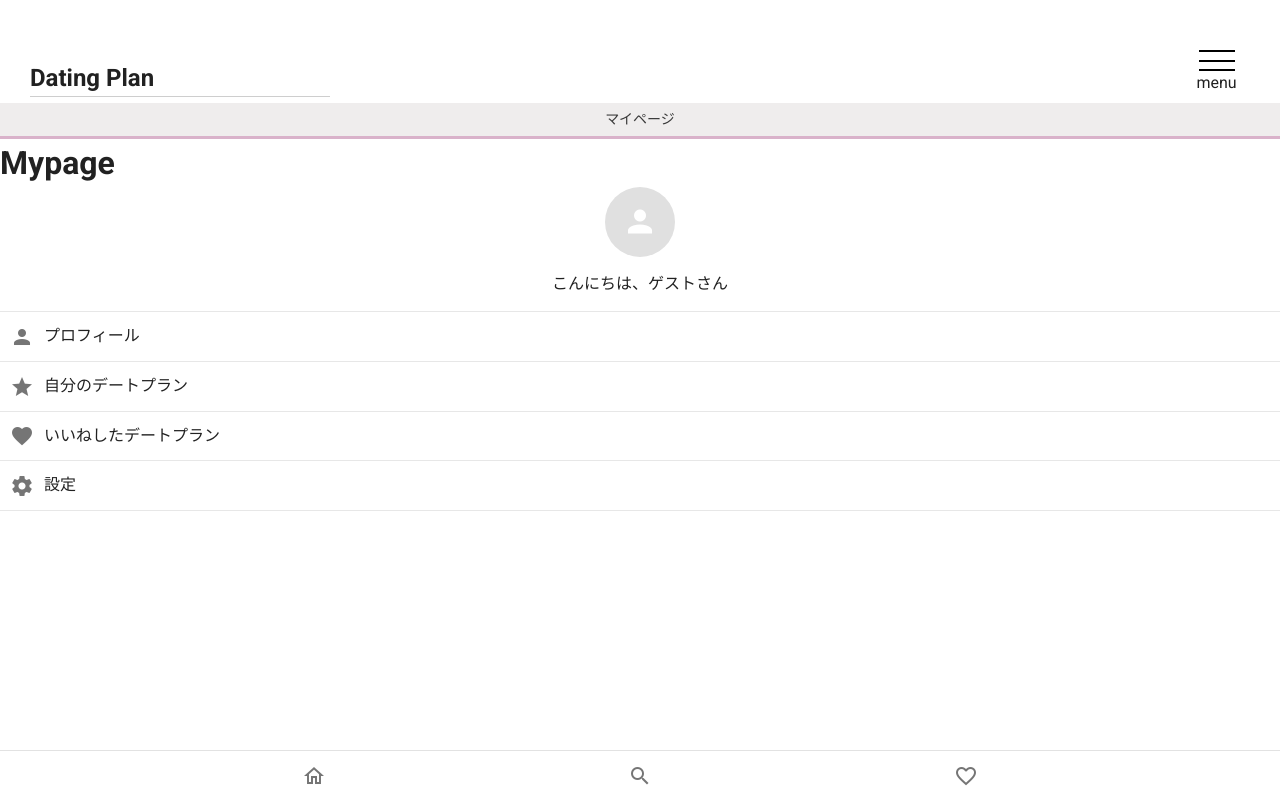
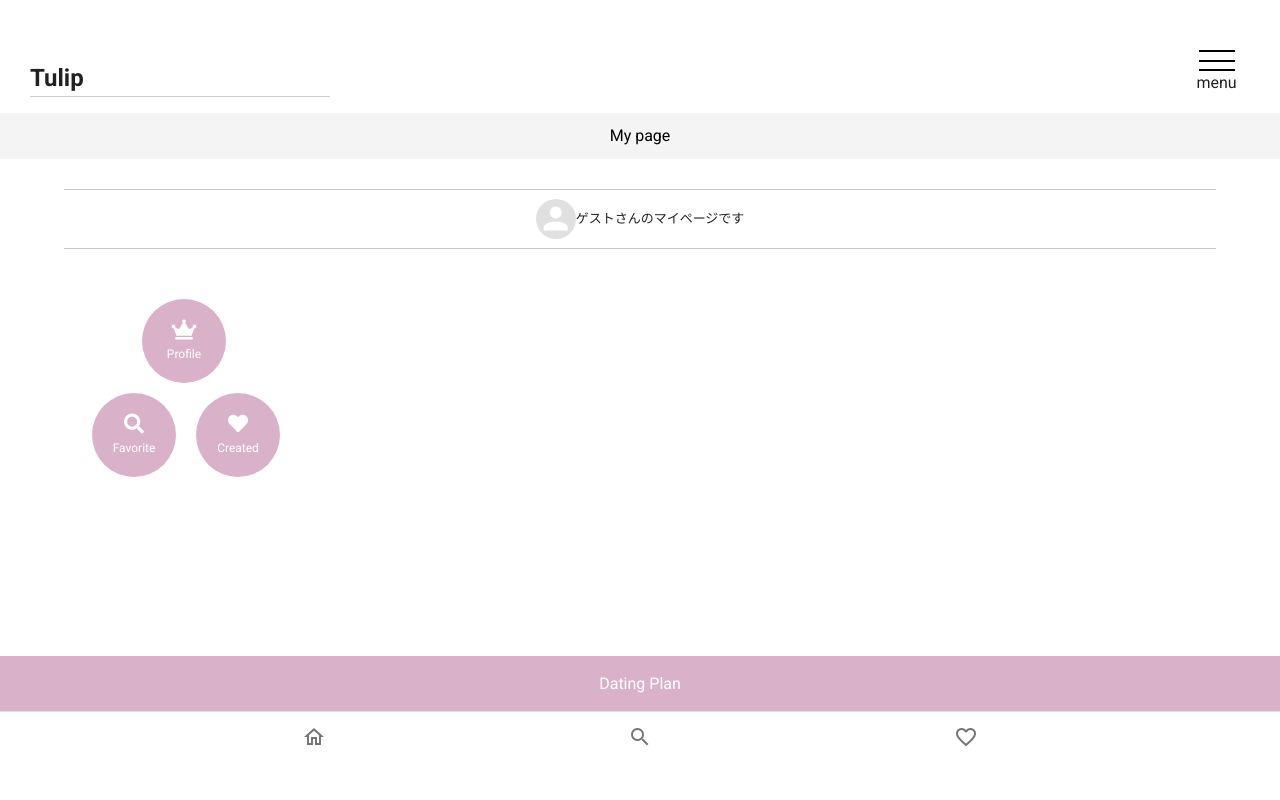
Before and after one commit to atok-1999/date-app, a Vue app: page /my-page in a window 1280 px wide. Shown: the top 800 px of the page. Built offline with nearby package versions, Linux system fonts and the light colour scheme; no server answers.

Commit message:
頑張ったお

```diff
--- a/src/components/Header.vue
+++ b/src/components/Header.vue
@@ -57,7 +57,7 @@
       </div>
     </transition>
     <div class="create-header">
-      <h2>Dating Plan</h2>
+      <h2>Tulip</h2>
     </div>
   </div>
 </template>
@@ -115,7 +115,7 @@ export default {
   &__menu {
     width: 60px;
     height: 60px;
-    position: fixed;
+    position: absolute;
     top: 0;
     right: 0;
     z-index: 10;
--- a/src/components/MyPage/MyPageComponent.vue
+++ b/src/components/MyPage/MyPageComponent.vue
@@ -1,25 +1,37 @@
 <template>
   <div>
-    <h1>Mypage</h1>
+    <div class="Mypage">My page</div>
+    <div class="photo-container">
       <div class="user-photo">
-      <v-avatar color="#E0E0E0" size="70">
+        <v-avatar color="#E0E0E0" size="40">
           <img v-if="userName !== 'ゲスト'" :src="profileImage" />
           <v-icon v-else dark large>mdi-account</v-icon>
         </v-avatar>
+        <div class="user-info">{{ userName }}さんのマイページです</div>
       </div>
-    <div class="user-info">こんにちは、{{ userName }}さん</div>
-    <div class="options">
-      <div class="option first">
-        <v-icon class="icon">mdi-account</v-icon>プロフィール
     </div>
-      <div class="option">
-        <v-icon class="icon">mdi-star</v-icon>自分のデートプラン
+    <div class="circle-container">
+      <div class="center">
+        <router-link to="/" style="text-decoration: none;">
+          <div class="circle-menu">
+            <i class="fas fa-crown"></i>
+            <span>Profile</span>
           </div>
-      <div class="option">
-        <v-icon class="icon">mdi-heart</v-icon>いいねしたデートプラン
+        </router-link>
       </div>
-      <div class="option">
-        <v-icon class="icon">mdi-cog</v-icon>設定
+      <div class="circle">
+        <router-link to="/plan-list" style="text-decoration: none;">
+          <div class="circle-menu">
+            <i class="fas fa-search"></i>
+            <span>Favorite</span>
+          </div>
+        </router-link>
+        <router-link to="/" style="text-decoration: none;">
+          <div class="circle-menu">
+            <i class="fas fa-heart"></i>
+            <span>Created</span>
+          </div>
+        </router-link>
       </div>
     </div>
   </div>
@@ -57,22 +69,68 @@ export default {
 </script>
 
 <style lang="scss" scoped>
+.Mypage {
+  width: 100%;
+  height: 46px;
+  background-color: #f4f4f4;
+  color: black;
+  margin-top: 10px;
+  text-align: center;
+  line-height: 46px;
+}
+
+.photo-container {
+  display: flex;
+  flex-direction: row;
+  justify-content: center;
+  margin-top: 30px;
+}
+
+.user-photo {
+  width: 90%;
+  border-top: 1px solid #c7c7c7;
+  border-bottom: 1px solid #c7c7c7;
+  height: 60px;
+  display: flex;
+  flex-direction: row;
+  justify-content: center;
+  align-items: center;
+  font-size: 13px;
+}
+
+.center {
+  margin-left: 132px;
+}
+
+.circle-menu {
+  display: flex;
+  flex-direction: column;
+  justify-content: center;
+  align-items: center;
+  width: 84px;
+  height: 84px;
+  border-radius: 50%;
+  background-color: #d9b2ca;
+  margin: 5px 10px;
+  color: #ffffff;
+  font-size: 12px;
+  text-align: center;
+  .fas {
+    font-size: 20px;
+    margin-bottom: 5px;
+  }
+}
+.circle {
+  display: flex;
+  margin-left: 82px;
+}
+
+.circle-container {
+  margin-top: 50px;
+  margin-bottom: 174px;
+}
 .options {
   margin-top: 10px;
-}
-
-.option {
-  padding: 12px 0;
-  margin: 0;
-  border-bottom: 1px solid rgb(231, 231, 231);
-
-  &.first {
-    border-top: 1px solid rgb(231, 231, 231);
-  }
-}
-
-.icon {
-  margin: 0 10px;
 }
 
 .user-photo {
--- a/src/views/MyPage.vue
+++ b/src/views/MyPage.vue
@@ -1,6 +1,5 @@
 <template>
-  <div class="content">
-    <div class="page-title">マイページ</div>
+  <div>
     <MyPageComponent></MyPageComponent>
   </div>
 </template>
```
Lines whose indentation alone changed are shown as unchanged.
